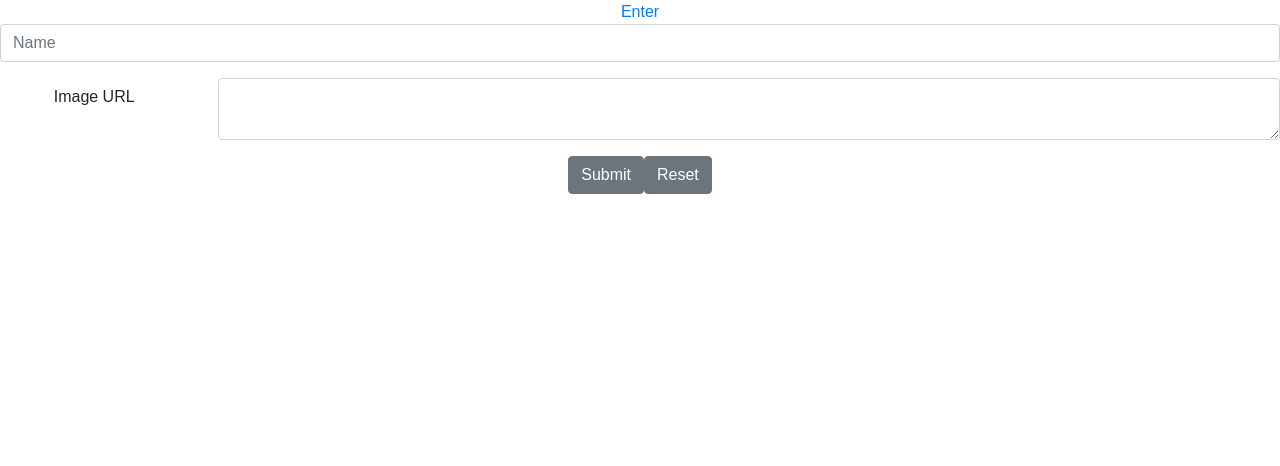
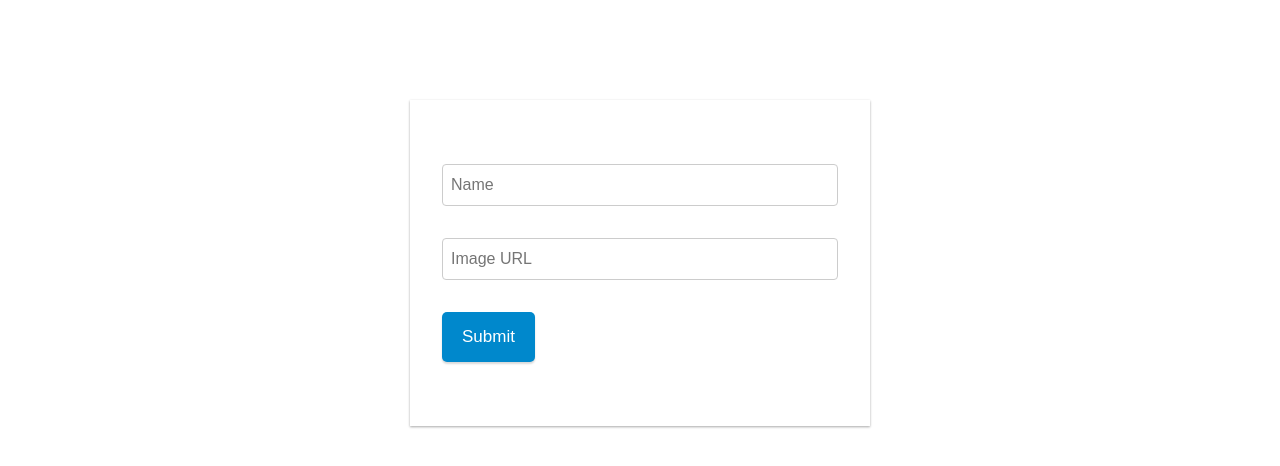
Before and after one commit to robertjallen/harry-potter-legos-frontend, a React (Create React App) app: page /form in a window 1280 px wide. Shown: the top 466 px of the page. Built offline with nearby package versions, Linux system fonts and the light colour scheme.

Commit message:
add formik forms

```diff
--- a/package.json
+++ b/package.json
@@ -3,12 +3,15 @@
   "version": "0.1.0",
   "private": true,
   "dependencies": {
+    "axios": "^0.19.0",
     "bootstrap": "^4.3.1",
+    "formik": "^1.5.8",
     "react": "^16.9.0",
     "react-dom": "^16.9.0",
     "react-router-dom": "^5.0.1",
     "react-scripts": "3.1.1",
-    "reactstrap": "^8.0.1"
+    "reactstrap": "^8.0.1",
+    "yup": "^0.27.0"
   },
   "scripts": {
     "start": "react-scripts start",
--- a/src/App.css
+++ b/src/App.css
@@ -54,3 +54,85 @@ body {
   box-shadow: 0 1px 3px rgba(0, 0, 0, 0.12), 0 1px 2px rgba(0, 0, 0, 0.24);
   transition: all 0.3s cubic-bezier(0.25, 0.8, 0.25, 1);
 }
+
+form {
+  width: 460px;
+  margin: 100px auto 50px;
+  padding: 32px;
+  background-color: #fff;
+  box-shadow: 0 1px 3px rgba(0, 0, 0, 0.12), 0 1px 2px rgba(0, 0, 0, 0.24);
+  text-align: left;
+}
+
+.error {
+  margin: 0;
+  position: absolute;
+  color: #721c24;
+  background-color: #f8d7da;
+  border-color: #f5c6cb;
+  border-radius: 4px;
+  padding: 5px 10px;
+}
+
+input,
+textarea {
+  margin-top: 32px;
+  padding: 0.5rem;
+  font-size: 16px;
+  width: 100%;
+  display: block;
+  border-radius: 4px;
+  border: 1px solid #ccc;
+}
+
+input:focus {
+  border-color: #007eff;
+  box-shadow: inset 0 1px 1px rgba(0, 0, 0, 0.075),
+    0 0 0 3px rgba(0, 126, 255, 0.1);
+  outline: none;
+}
+
+input.error {
+  border-color: red;
+}
+
+label {
+  display: block;
+  margin-bottom: 0.5rem;
+}
+
+.input-feedback {
+  color: red;
+  margin-top: 0.25rem;
+}
+
+button {
+  max-width: 150px;
+  margin: 32px 0;
+  padding: 12px 20px;
+  border-style: none;
+  border-radius: 5px;
+  background-color: #08c;
+  box-shadow: 0px 2px 2px rgba(0, 0, 0, 0.15);
+  font-size: 17px;
+  font-weight: 500;
+  color: #fff;
+  cursor: pointer;
+  outline: none;
+  -webkit-appearance: none;
+}
+
+button:disabled {
+  opacity: 0.5;
+  cursor: not-allowed !important;
+}
+
+button + button {
+  margin-left: 0.5rem;
+}
+
+button.outline {
+  background-color: #eee;
+  border: 1px solid #aaa;
+  color: #555;
+}
--- a/src/App.js
+++ b/src/App.js
@@ -1,25 +1,36 @@
 import React, {useState} from 'react';
 import './App.css';
-import {Route, Link} from 'react-router-dom'
+import {Route} from 'react-router-dom'
 import Create from "./components/Create";
 import AvengersList from "./components/AvengersList";
 import {avengersData} from './data';
 import Avenger from './components/Avenger';
+import Home from './components/Home';
+
 
 function App(props) {
+
   const [avengers, setAvengers] = useState(avengersData);
+
 
   const deleteRoute = (id) => {
   const newAvengers = avengers.filter((avenger) => avenger.id !== id)
   setAvengers(newAvengers);
   }
 
+  const editRoute = (id) => {
+    // const newAvengers = avengers.filter((avenger) => avenger.id !== id)
+    // setAvengers(newAvengers);
+  }
+
+
+
   return (
     <div className="App">
-
-     <Link to='/avengers'>Enter</Link>
+      <Route exact path='/' component={Home}/>
       <Route exact path='/avengers' render={props => <AvengersList deleteRoute={deleteRoute} {...props} avengers={avengers}/> }/>
       <Route exact path='/form' render={props => <Create {...props} avengers={avengers} setAvengers={setAvengers}/>}/>
+      <Route path='/form/:id' render={props => <Create {...props} avengers={avengers} setAvengers={setAvengers} editRoute={editRoute}/>}/>
       <Route path='/avengers/:id' render={(props) => <Avenger {...props} avengers={avengers}/>}/>
     </div>
   );
--- a/src/components/AvengersList.js
+++ b/src/components/AvengersList.js
@@ -8,9 +8,7 @@ import {
 
 function AvengersList(props) {
 
-    const createRoute = () => {props.history.push('/form')}
-
-    console.log(props)
+  const createRoute = () => {props.history.push('/form')}
 
   return (
       <>
@@ -23,7 +21,7 @@ function AvengersList(props) {
               <CardImg src={avenger.img} alt={avenger.name}/>
               <CardBody>
                 <CardTitle>{avenger.name}</CardTitle>
-                <Button color="info" size="sm">Edit</Button>
+                <Button onClick={() => props.editRoute(avenger.id)} color="info" size="sm">Edit</Button>
                 <Button onClick={() => props.deleteRoute(avenger.id)} color="danger" size="sm">Delete</Button>
               </CardBody>
             <Link />
--- a/src/components/Create.js
+++ b/src/components/Create.js
@@ -1,62 +1,62 @@
-import React, { useState } from "react";
+import React, { useState, useEffect } from "react";
+import { withFormik, Form, Field } from 'formik'
+import * as yup from 'yup'
+import axios from 'axios'
 
-import { Button, Form, FormGroup, Label, Input, Col } from 'reactstrap';
+const Create = (props) => {
+  console.log(props)
 
+  const createHomeRoute = () => {props.history.push('/avengers')}
 
-const Create = props => {
-  const initialAvenger = { name: "", img: "" };
-  const [newAvenger, setNewAvenger] = useState(initialAvenger);
+  const [newAvenger, setNewAvenger] = useState([]);
 
-  const handleChange = event => {
-    setNewAvenger({
-      ...newAvenger,
-      [event.target.name]: event.target.value
-    });
-  };
-
-  const handleSubmit = event => {
-    event.preventDefault();
-
-    if (!newAvenger.name || !newAvenger.img) {
-      alert("Please fill out both fields!");
-    } else {
-      props.setAvengers([newAvenger, ...props.avengers]);
-      props.history.push('/avengers');
-      resetForm();
+  useEffect(() => {
+    // make sure status is not undefined first (which it will be on page load)
+    if (props.status) {
+      setNewAvenger([ ...newAvenger, props.status ])
+      props.setAvengers([props.status, ...props.avengers]);
+      console.log(props.status)
+      createHomeRoute();
     }
-  };
-
-  const resetForm = () => {
-    setNewAvenger(initialAvenger);
-  };
+  }, [props.status])
 
   return (
-    <Form onSubmit={handleSubmit}>
-        <FormGroup>
-            <Input
-            type="text"
-            name="name"
-            placeholder="Name"
-            onChange={handleChange}
-            value={newAvenger.name}/>
-
-        </FormGroup>
-
-        <FormGroup row>
-          <Label for="exampleText" sm={2}>Image URL</Label>
-          <Col sm={10}>
-            <Input onChange={handleChange} type="textarea" name="img" id="exampleText" />
-          </Col>
-        </FormGroup>
-
-      {/* <textarea name="img" onChange={handleChange} value={newNote.img} /> */}
-
-      <Button type="submit">Submit</Button>
-      <Button type="button" onClick={resetForm}>
-        Reset
-      </Button>
+    <Form>
+      <Field type="text" name="name" placeholder="Name"/>
+      <Field type="textarea" name="img" placeholder="Image URL"/>
+      <button type="submit">Submit</button>
     </Form>
   );
 };
 
-export default Create;
+export default withFormik({
+  // Values come from formik automatically --- magic!
+  mapPropsToValues: (values) => {
+    // this makes these inputs "controlled", sets the values automatically for us
+    return {
+      // these keys line up with the "name" attribute on our Fields
+      name: values.name || '',
+      img: values.img || ''
+    }
+  },
+  // Formik won't allow our form to submit if any of these validation errors don't pass
+  validationSchema: yup.object().shape({
+    name: yup.string().required('Species is required!'),
+    img: yup.string().required('Diet is required!')
+  }),
+  // Formik hooks this up to our form automatically. Runs when all validations pass and the form is submitted
+  handleSubmit: (values, { setStatus }) => {
+    // Send our data to an outside API
+    axios.post('https://reqres.in/api/avengers', values)
+      .then((res) => {
+        // Result came back succecssfully. We need to send the data back to our component
+        // (since we're in an HOC), so Formik uses `setStatus` for that. Which will send the res.data
+        // object back to the component as a prop (accessed with props.status, as seen above)
+        console.log(res.data)
+        setStatus(res.data)
+      })
+      .catch((err) => {
+        console.log('Error:', err)
+      })
+  }
+})(Create)
--- /dev/null
+++ b/src/components/Home.js
@@ -0,0 +1,11 @@
+import React from 'react'
+
+import {Link} from 'react-router-dom'
+
+export default function Home() {
+    return (
+        <div>
+            <Link to='/avengers'>Enter</Link>
+        </div>
+    )
+}
```
Also changed, not shown: 1 other file (tests, documents, lock files or other folders).
